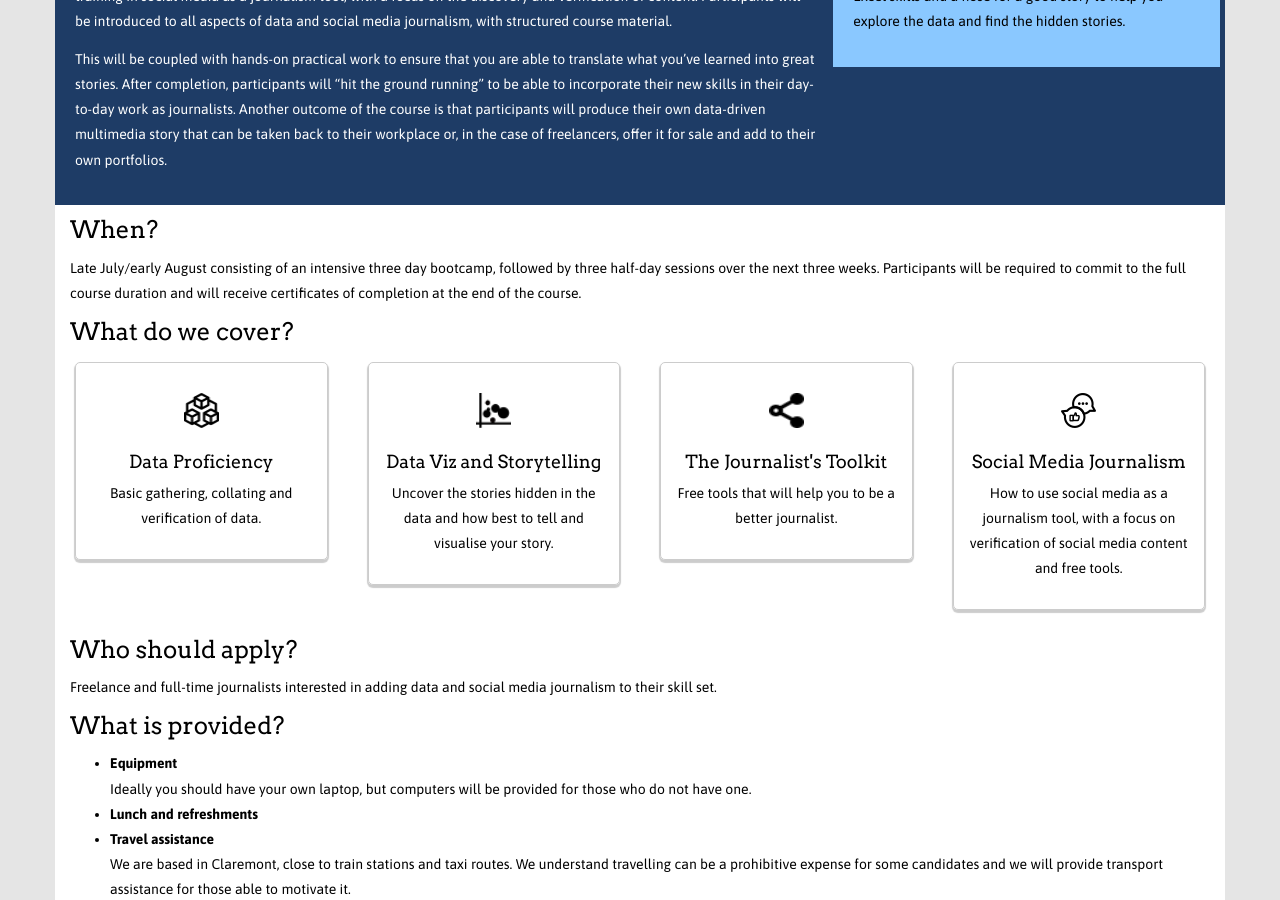
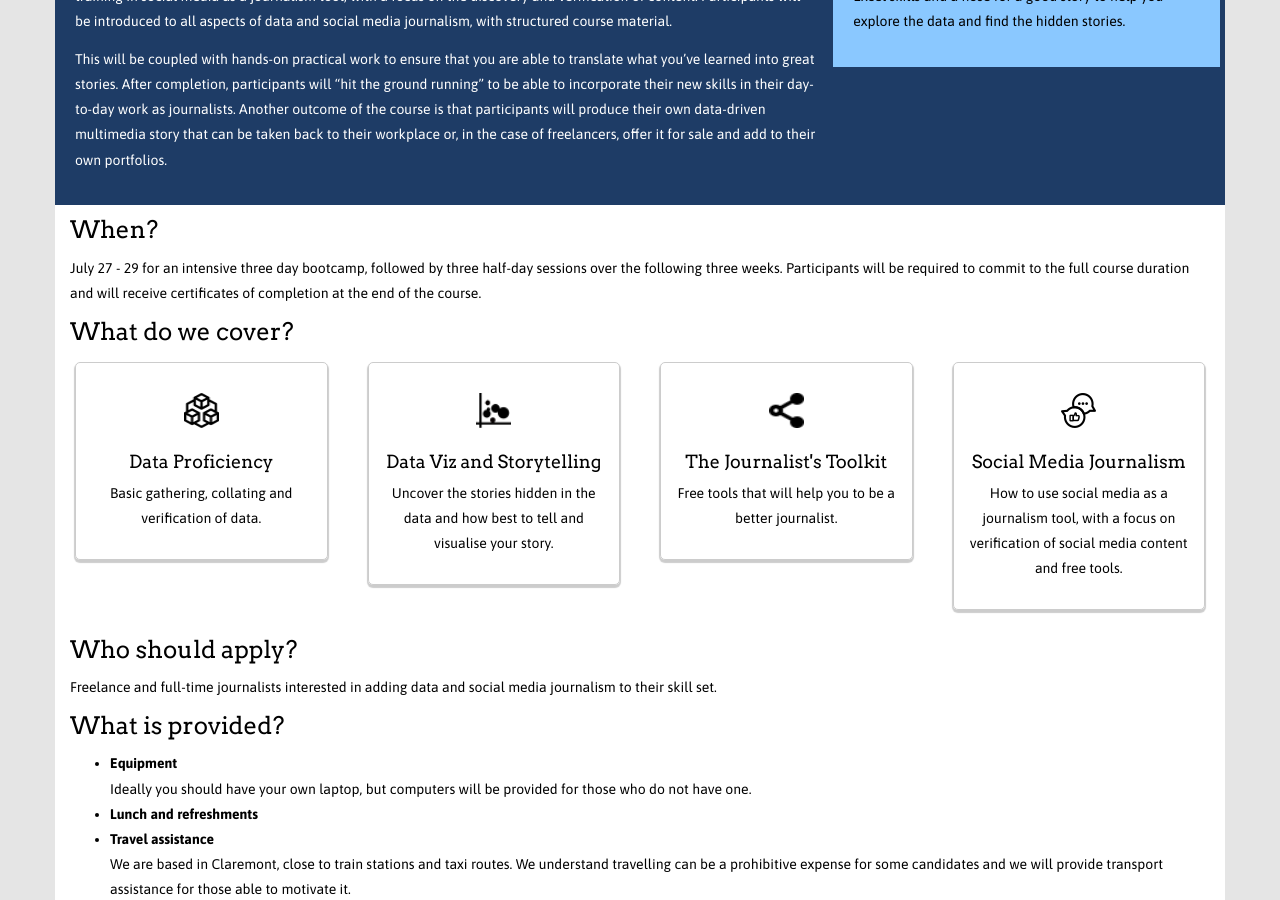
Before and after one commit to Code4SA/winterschool, a Jekyll site: the page built from index.html, in a window 1280 px wide and 900 px high, scrolled down 675 px. Built offline with Jekyll 4.4.1, drawn with Linux system fonts in a browser that asks for light colours.

Commit message:
copy changes

```diff
--- a/index.html
+++ b/index.html
@@ -38,7 +38,7 @@ title: Data Journalism Winter School
     <div class="container">
         <section>
             <h3>When?</h3>
-            <p>Late July/early August consisting of an intensive three day bootcamp, followed by three half-day sessions over the next three weeks. Participants will be required to commit to the full course duration and will receive certificates of completion at the end of the course.</p>
+            <p>July 27 - 29 for an intensive three day bootcamp, followed by three half-day sessions over the following three weeks. Participants will be required to commit to the full course duration and will receive certificates of completion at the end of the course.</p>
         </section>
 
         <section class="section-tout" id="winter-school">
```
